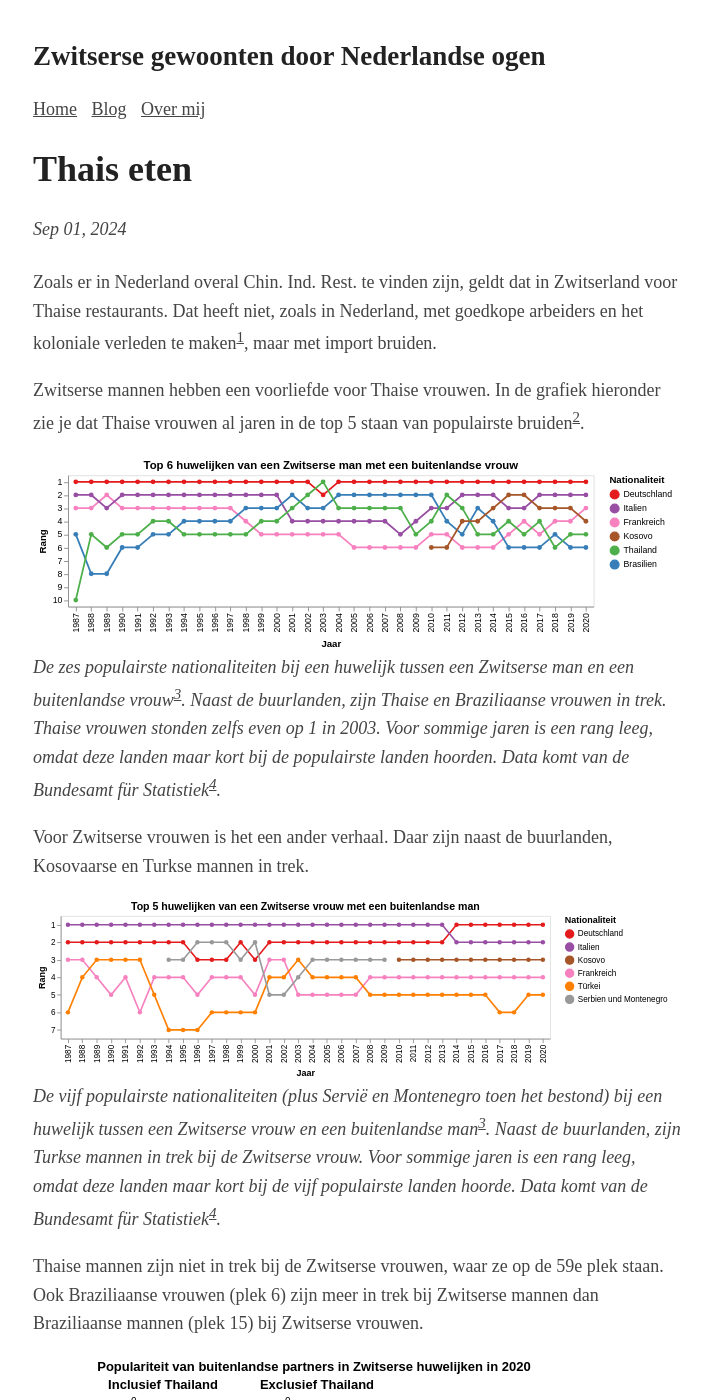
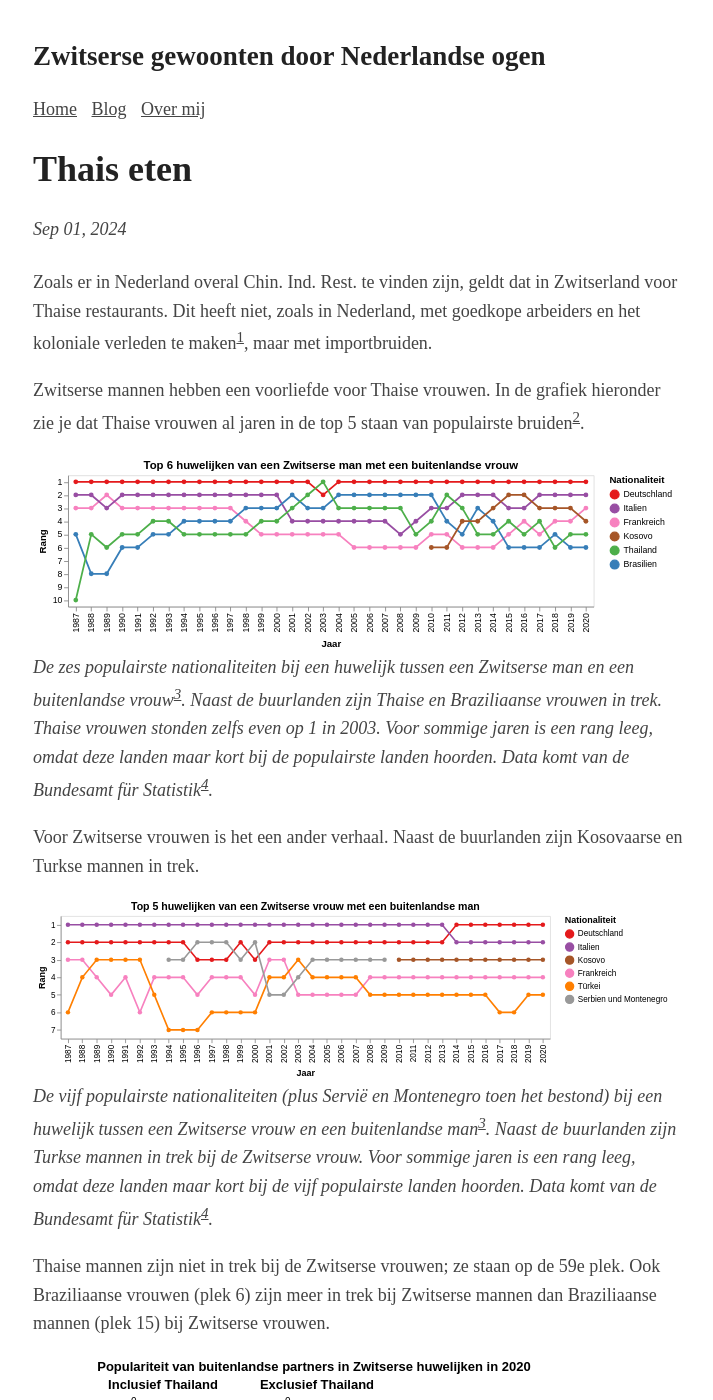
Before and after one commit to Roald87/roaldin.ch, a Jekyll site: the page built from _posts/2024-09-01-thais-eten.md, in a window 1280 px wide and 1400 px high. Shown: the whole window, without its empty margins (282-995 px from the left). Built offline with Jekyll 4.4.1, drawn with Linux system fonts in a browser that asks for light colours; comment, search, counter and statistics services are not loaded; some of the changed text lies outside the part shown.

Commit message:
Spellcheck by ChatGPT

```diff
--- a/_posts/2024-09-01-thais-eten.md
+++ b/_posts/2024-09-01-thais-eten.md
@@ -4,24 +4,24 @@ title: Thais eten
 image: assets/thais-eten-1.svg
 ---
 
-Zoals er in Nederland overal Chin. Ind. Rest. te vinden zijn, geldt dat in Zwitserland voor Thaise restaurants. Dat heeft niet, zoals in Nederland, met goedkope arbeiders en het koloniale verleden te maken[^1], maar met import bruiden.
+Zoals er in Nederland overal Chin. Ind. Rest. te vinden zijn, geldt dat in Zwitserland voor Thaise restaurants. Dit heeft niet, zoals in Nederland, met goedkope arbeiders en het koloniale verleden te maken[^1], maar met importbruiden.
 
 Zwitserse mannen hebben een voorliefde voor Thaise vrouwen. In de grafiek hieronder zie je dat Thaise vrouwen al jaren in de top 5 staan van populairste bruiden[^3].
 
 ![](assets/thais-eten-1.svg)
-_De zes populairste nationaliteiten bij een huwelijk tussen een Zwitserse man en een buitenlandse vrouw[^4]. Naast de buurlanden, zijn Thaise en Braziliaanse vrouwen in trek. Thaise vrouwen stonden zelfs even op 1 in 2003. Voor sommige jaren is een rang leeg, omdat deze landen maar kort bij de populairste landen hoorden. Data komt van de Bundesamt für Statistiek[^2]._
+_De zes populairste nationaliteiten bij een huwelijk tussen een Zwitserse man en een buitenlandse vrouw[^4]. Naast de buurlanden zijn Thaise en Braziliaanse vrouwen in trek. Thaise vrouwen stonden zelfs even op 1 in 2003. Voor sommige jaren is een rang leeg, omdat deze landen maar kort bij de populairste landen hoorden. Data komt van de Bundesamt für Statistik[^2]._
 
-Voor Zwitserse vrouwen is het een ander verhaal. Daar zijn naast de buurlanden, Kosovaarse en Turkse mannen in trek.
+Voor Zwitserse vrouwen is het een ander verhaal. Naast de buurlanden zijn Kosovaarse en Turkse mannen in trek.
 
 ![](assets/thais-eten-2.svg)
-_De vijf populairste nationaliteiten (plus Servië en Montenegro toen het bestond) bij een huwelijk tussen een Zwitserse vrouw en een buitenlandse man[^4]. Naast de buurlanden, zijn Turkse mannen in trek bij de Zwitserse vrouw. Voor sommige jaren is een rang leeg, omdat deze landen maar kort bij de vijf populairste landen hoorde. Data komt van de Bundesamt für Statistiek[^2]._
+_De vijf populairste nationaliteiten (plus Servië en Montenegro toen het bestond) bij een huwelijk tussen een Zwitserse vrouw en een buitenlandse man[^4]. Naast de buurlanden zijn Turkse mannen in trek bij de Zwitserse vrouw. Voor sommige jaren is een rang leeg, omdat deze landen maar kort bij de vijf populairste landen hoorden. Data komt van de Bundesamt für Statistik[^2]._
 
-Thaise mannen zijn niet in trek bij de Zwitserse vrouwen, waar ze op de 59e plek staan. Ook Braziliaanse vrouwen (plek 6) zijn meer in trek bij Zwitserse mannen dan Braziliaanse mannen (plek 15) bij Zwitserse vrouwen.
+Thaise mannen zijn niet in trek bij de Zwitserse vrouwen; ze staan op de 59e plek. Ook Braziliaanse vrouwen (plek 6) zijn meer in trek bij Zwitserse mannen dan Braziliaanse mannen (plek 15) bij Zwitserse vrouwen.
 
 ![](assets/thais-eten-3.svg)
-_Vergelijking tussen de populariteit van partner nationaliteiten tussen Zwitserse mannen en vrouwen in 2020[^4]. Voor Zwitserse mannen en vrouwen zijn Duitse en Italiaanse partners het populairst. Een Turkse partner komt voor Zwitserse mannen op de tiende plek, waar het voor Zwitserse vrouwen op de vijfde plek staan. Data komt van de Bundesamt für Statistiek[^2]._
+_Vergelijking tussen de populariteit van partnernationaliteiten tussen Zwitserse mannen en vrouwen in 2020[^4]. Voor Zwitserse mannen en vrouwen zijn Duitse en Italiaanse partners het populairst. Een Turkse partner komt voor Zwitserse mannen op de tiende plek, terwijl het voor Zwitserse vrouwen op de vijfde plek staat. Data komt van de Bundesamt für Statistik[^2]._
 
-Enkele Thaise vrouwen zijn over de jaren hun eigen restaurant of catering service begonnen. Daarom vind je in elk dorp of stad een Thais restaurant.
+Enkele Thaise vrouwen zijn over de jaren hun eigen restaurant of cateringservice begonnen. Daarom vind je in elk dorp of stad een Thais restaurant.
 
 [^1]: <https://nl.wikipedia.org/wiki/Chinees-Indisch_restaurant>
 [^2]: Heiraten nach gegenseitiger Staatsangehörigkeit vor der Heirat, 1987-2020, Bundesamt für Statistik, <https://www.bfs.admin.ch/bfs/de/home/statistiken/kataloge-datenbanken.assetdetail.17444335.html>
```
